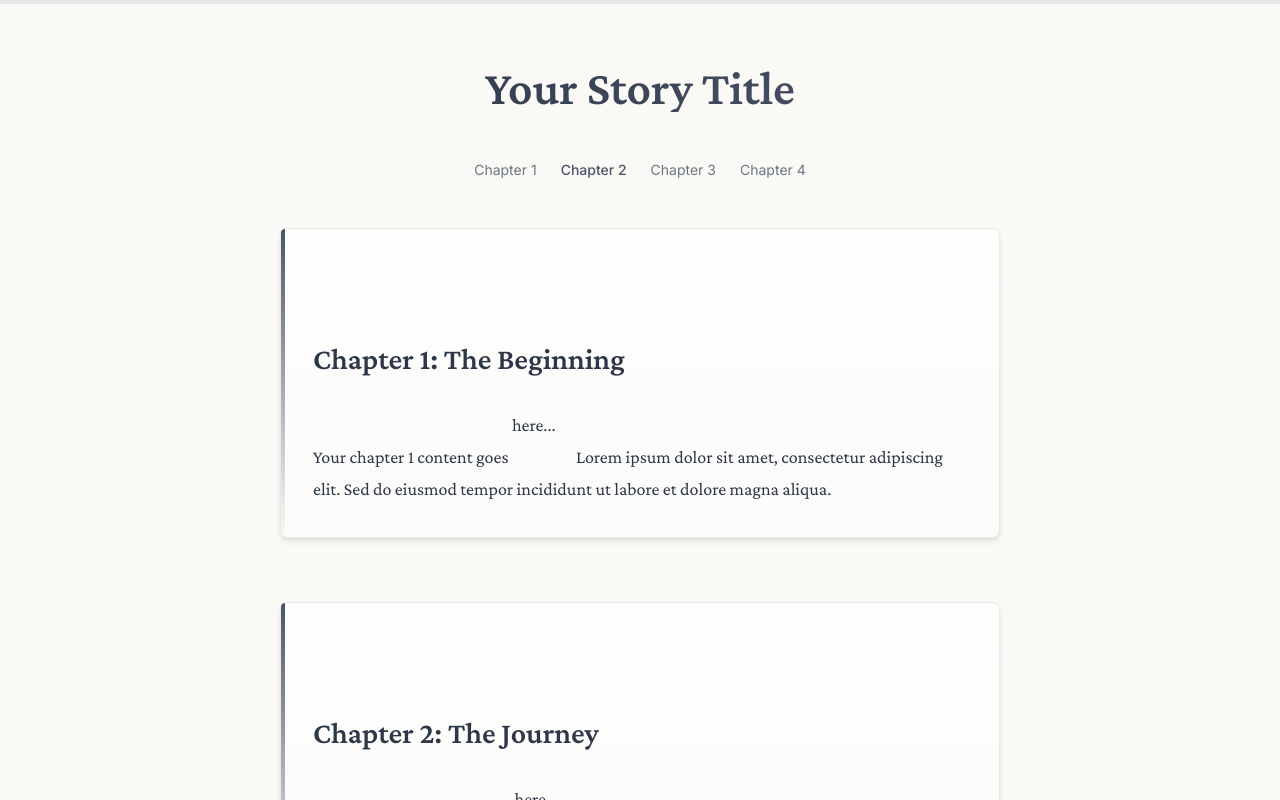
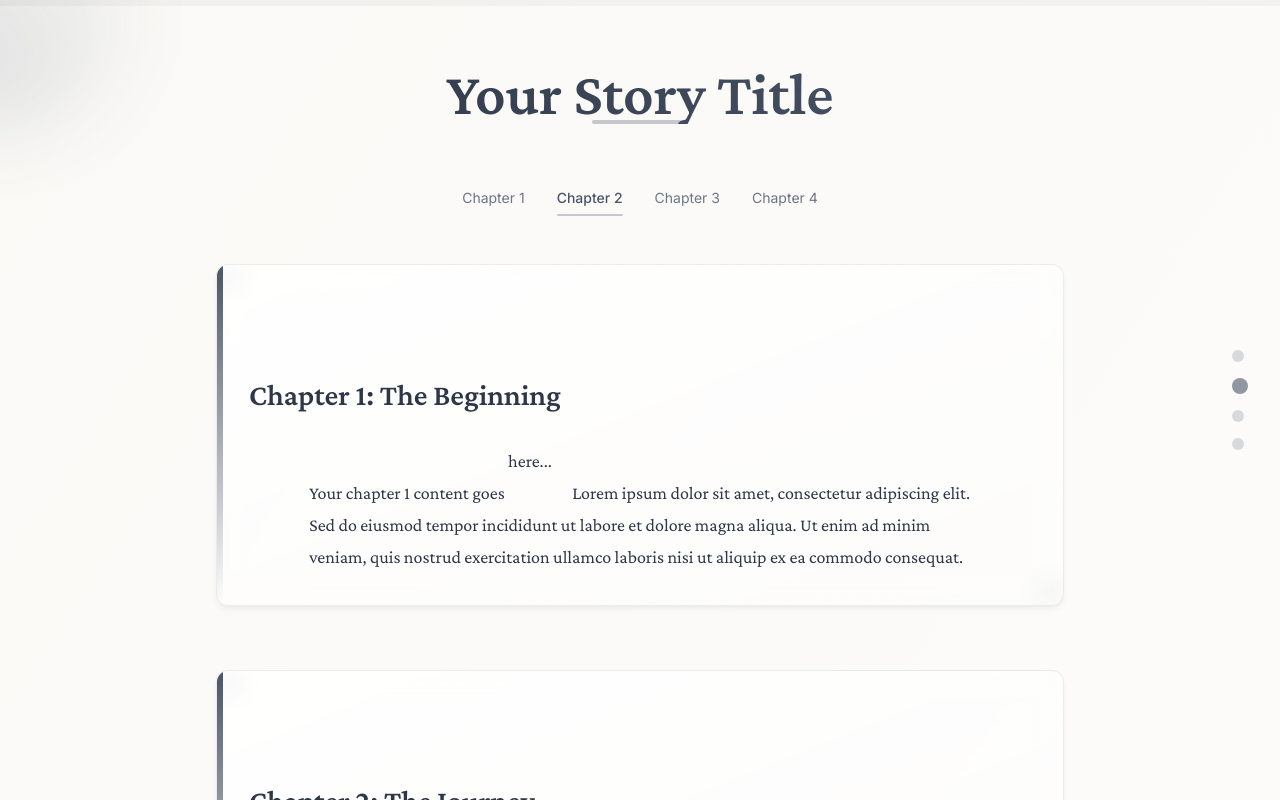
Before and after one commit to jakir-hossen-4928/lalita-book, a React (Vite) app: page / in a window 1280 px wide. Shown: the top 800 px of the page. Built offline with nearby package versions, Linux system fonts and the light colour scheme.

Commit message:
Refactor components for modern design
Updated UI components and interfaces to adopt a more modern design approach, enhancing the overall user experience and visual appeal.
[skip gpt_engineer]

```diff
--- a/src/components/Book.tsx
+++ b/src/components/Book.tsx
@@ -35,8 +35,18 @@ export const Book: React.FC<BookProps> = ({ title, chapters }) => {
     return () => window.removeEventListener("scroll", updateReadingProgress);
   }, []);
 
+  const scrollToChapter = (index: number) => {
+    const element = document.getElementById(`chapter-${index + 1}`);
+    if (element) {
+      element.scrollIntoView({ behavior: 'smooth' });
+    }
+  };
+
   return (
-    <div className="min-h-screen bg-gradient-to-br from-paper to-paper/50">
+    <div className="min-h-screen relative overflow-hidden">
+      <div className="floating-decoration decoration-1" />
+      <div className="floating-decoration decoration-2" />
+
       <div className="progress-bar w-full">
         <div
           className="progress-indicator"
@@ -44,25 +54,41 @@ export const Book: React.FC<BookProps> = ({ title, chapters }) => {
         />
       </div>
 
-      <main className="book-container">
-        <h1 className="chapter-title">{title}</h1>
+      <main className="book-container relative">
+        <h1 className="chapter-title">
+          {title}
+        </h1>
 
         <nav className="mb-12 hidden md:block">
-          <ul className="flex justify-center space-x-6 text-sm font-sans text-accent/80">
+          <ul className="flex justify-center space-x-8 text-sm font-sans text-accent/80">
             {chapters.map((_, index) => (
               <li key={index}>
-                <a
-                  href={`#chapter-${index + 1}`}
-                  className={`transition-colors hover:text-accent ${
+                <button
+                  onClick={() => scrollToChapter(index)}
+                  className={`transition-colors hover:text-accent relative pb-2 ${
                     activeChapter === index ? 'text-accent font-medium' : ''
                   }`}
                 >
+                  {activeChapter === index && (
+                    <span className="absolute bottom-0 left-0 w-full h-0.5 bg-accent/30 rounded-full" />
+                  )}
                   Chapter {index + 1}
-                </a>
+                </button>
               </li>
             ))}
           </ul>
         </nav>
+
+        <div className="chapter-navigation">
+          {chapters.map((_, index) => (
+            <button
+              key={index}
+              onClick={() => scrollToChapter(index)}
+              className={`chapter-nav-dot ${activeChapter === index ? 'active' : ''}`}
+              aria-label={`Go to chapter ${index + 1}`}
+            />
+          ))}
+        </div>
 
         {chapters.map((chapter, index) => (
           <div
@@ -74,6 +100,9 @@ export const Book: React.FC<BookProps> = ({ title, chapters }) => {
             }}
           >
             <div className="decorative-line" />
+            <div className="decorative-corner top-left" />
+            <div className="decorative-corner bottom-right" />
+
             <h2 className="chapter-heading">Chapter {index + 1}: {chapter.title}</h2>
             <div
               className="story-content"
@@ -81,7 +110,7 @@ export const Book: React.FC<BookProps> = ({ title, chapters }) => {
                 __html: chapter.content
                   .replace(/\n/g, '<br/>')
                   .split(' ')
-                  .map(word => `<span class="inline-block">${word}</span>`)
+                  .map(word => `<span class="inline-block hover:text-accent/80 transition-colors duration-300">${word}</span>`)
                   .join(' ')
               }}
             />
--- a/src/index.css
+++ b/src/index.css
@@ -10,20 +10,25 @@
   }
 
   body {
-    @apply bg-paper text-ink font-serif antialiased;
+    @apply bg-gradient-to-br from-paper to-paper/50 text-ink font-serif antialiased min-h-screen;
   }
 }
 
 .book-container {
-  @apply max-w-3xl mx-auto px-6 py-12 md:py-16;
+  @apply max-w-4xl mx-auto px-6 py-12 md:py-16;
 }
 
 .chapter-title {
-  @apply text-4xl md:text-5xl font-serif font-semibold mb-12 text-center;
+  @apply text-5xl md:text-6xl font-serif font-semibold mb-16 text-center relative;
   background: linear-gradient(to right, #2D3748 0%, #4A5568 100%);
   -webkit-background-clip: text;
   -webkit-text-fill-color: transparent;
-  animation: fade-in 0.8s ease-out;
+  animation: title-reveal 1.2s ease-out;
+}
+
+.chapter-title::after {
+  content: "";
+  @apply absolute left-1/2 bottom-0 w-24 h-1 bg-accent/30 transform -translate-x-1/2 rounded-full;
 }
 
 .chapter-heading {
@@ -39,15 +44,27 @@
 }
 
 .progress-bar {
-  @apply fixed top-0 left-0 h-1 bg-accent/10 backdrop-blur-sm;
+  @apply fixed top-0 left-0 h-1.5 bg-accent/5 backdrop-blur-sm;
   transition: width 0.2s ease;
   z-index: 50;
 }
 
 .progress-indicator {
-  @apply h-full bg-accent/60;
+  @apply h-full;
+  background: linear-gradient(to right, rgba(74, 85, 104, 0.4), rgba(74, 85, 104, 0.8));
   transition: width 0.2s ease;
-  box-shadow: 0 0 8px rgba(74, 85, 104, 0.2);
+  box-shadow: 0 0 12px rgba(74, 85, 104, 0.2);
+}
+
+@keyframes title-reveal {
+  0% {
+    opacity: 0;
+    transform: translateY(-20px);
+  }
+  100% {
+    opacity: 1;
+    transform: translateY(0);
+  }
 }
 
 @keyframes fade-in {
@@ -73,24 +90,69 @@
 }
 
 .chapter-card {
-  @apply relative p-8 mb-16 rounded-lg;
-  background: linear-gradient(to bottom, rgba(255, 255, 255, 0.8), rgba(255, 255, 255, 0.3));
-  backdrop-filter: blur(10px);
+  @apply relative p-8 mb-16 rounded-xl overflow-hidden;
+  background: linear-gradient(to bottom right, rgba(255, 255, 255, 0.9), rgba(255, 255, 255, 0.4));
+  backdrop-filter: blur(12px);
   border: 1px solid rgba(74, 85, 104, 0.1);
   box-shadow:
-    0 4px 6px -1px rgba(0, 0, 0, 0.1),
-    0 2px 4px -1px rgba(0, 0, 0, 0.06);
-  transition: transform 0.2s ease, box-shadow 0.2s ease;
+    0 4px 6px -1px rgba(0, 0, 0, 0.05),
+    0 2px 4px -1px rgba(0, 0, 0, 0.03),
+    inset 0 2px 4px rgba(255, 255, 255, 0.1);
+  transition: all 0.3s ease;
 }
 
 .chapter-card:hover {
   transform: translateY(-2px);
   box-shadow:
-    0 10px 15px -3px rgba(0, 0, 0, 0.1),
-    0 4px 6px -2px rgba(0, 0, 0, 0.05);
+    0 10px 15px -3px rgba(0, 0, 0, 0.08),
+    0 4px 6px -2px rgba(0, 0, 0, 0.05),
+    inset 0 2px 4px rgba(255, 255, 255, 0.2);
 }
 
 .decorative-line {
-  @apply absolute left-0 top-0 h-full w-1 rounded-l-lg;
+  @apply absolute left-0 top-0 h-full w-1.5 rounded-l-xl;
   background: linear-gradient(to bottom, #4A5568, transparent);
 }
+
+.chapter-navigation {
+  @apply fixed right-8 top-1/2 transform -translate-y-1/2 hidden xl:flex flex-col gap-4 z-50;
+}
+
+.chapter-nav-dot {
+  @apply w-3 h-3 rounded-full bg-accent/20 cursor-pointer transition-all duration-300;
+}
+
+.chapter-nav-dot.active {
+  @apply bg-accent/60 w-4 h-4;
+}
+
+.decorative-corner {
+  @apply absolute w-16 h-16 opacity-10;
+  background: radial-gradient(circle at center, rgba(74, 85, 104, 0.3) 0%, transparent 70%);
+}
+
+.top-left {
+  @apply top-0 left-0;
+  transform: translate(-30%, -30%);
+}
+
+.bottom-right {
+  @apply bottom-0 right-0;
+  transform: translate(30%, 30%);
+}
+
+.floating-decoration {
+  @apply absolute pointer-events-none opacity-20;
+  background: linear-gradient(45deg, #4A5568, transparent);
+  filter: blur(40px);
+  border-radius: 50%;
+}
+
+.decoration-1 {
+  @apply w-64 h-64 -top-32 -left-32;
+}
+
+.decoration-2 {
+  @apply w-96 h-96 -bottom-48 -right-48;
+  transform: rotate(45deg);
+}
--- a/src/pages/Index.tsx
+++ b/src/pages/Index.tsx
@@ -6,25 +6,25 @@ const Index = () => {
       title: "The Beginning",
       content: `Your chapter 1 content goes here...
 
-      Lorem ipsum dolor sit amet, consectetur adipiscing elit. Sed do eiusmod tempor incididunt ut labore et dolore magna aliqua.`
+      Lorem ipsum dolor sit amet, consectetur adipiscing elit. Sed do eiusmod tempor incididunt ut labore et dolore magna aliqua. Ut enim ad minim veniam, quis nostrud exercitation ullamco laboris nisi ut aliquip ex ea commodo consequat.`
     },
     {
       title: "The Journey",
       content: `Your chapter 2 content goes here...
 
-      Ut enim ad minim veniam, quis nostrud exercitation ullamco laboris nisi ut aliquip ex ea commodo consequat.`
+      Duis aute irure dolor in reprehenderit in voluptate velit esse cillum dolore eu fugiat nulla pariatur. Excepteur sint occaecat cupidatat non proident, sunt in culpa qui officia deserunt mollit anim id est laborum.`
     },
     {
       title: "The Challenge",
       content: `Your chapter 3 content goes here...
 
-      Duis aute irure dolor in reprehenderit in voluptate velit esse cillum dolore eu fugiat nulla pariatur.`
+      Sed ut perspiciatis unde omnis iste natus error sit voluptatem accusantium doloremque laudantium, totam rem aperiam, eaque ipsa quae ab illo inventore veritatis et quasi architecto beatae vitae dicta sunt explicabo.`
     },
     {
       title: "The Resolution",
       content: `Your chapter 4 content goes here...
 
-      Excepteur sint occaecat cupidatat non proident, sunt in culpa qui officia deserunt mollit anim id est laborum.`
+      Nemo enim ipsam voluptatem quia voluptas sit aspernatur aut odit aut fugit, sed quia consequuntur magni dolores eos qui ratione voluptatem sequi nesciunt. Neque porro quisquam est, qui dolorem ipsum quia dolor sit amet.`
     }
   ];
 
```
